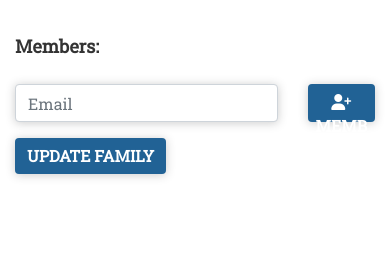
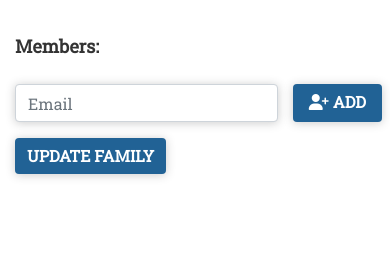
Before and after one commit to maliahavlicek/ci_hackathon_july_2020, a Django app: template accounts/templates/walls/update_family.html in a window 390 px wide. Shown: the part 399-671 px from the top of the page. Run offline with Django 3.2, Linux system fonts and the light colour scheme; the template is opened without the code that fills it: values that come from a table or form of the project are taken from there, others are empty; some libraries are stand-ins or nearby versions.

Commit message:
Fix  mobile device button overflow on adding/removing members in update family

```diff
--- a/accounts/templates/walls/update_family.html
+++ b/accounts/templates/walls/update_family.html
@@ -78,10 +78,10 @@
                         </div>
                     </div>
                 </div>
-                <div class="form-group member-entry col-3 mb-0">
+                <div class="form-group member-entry col-3 mb-0 p-0 pr-2">
                     <div class="form-group">
                         <div class><a onclick="add_member();" id="add_member" class="form-control btn btn-primary"><i
-                                class="fas fa-user-plus"></i> Member</a></div>
+                                class="fas fa-user-plus"></i> Add</a></div>
                     </div>
                 </div>
             </div>
```
